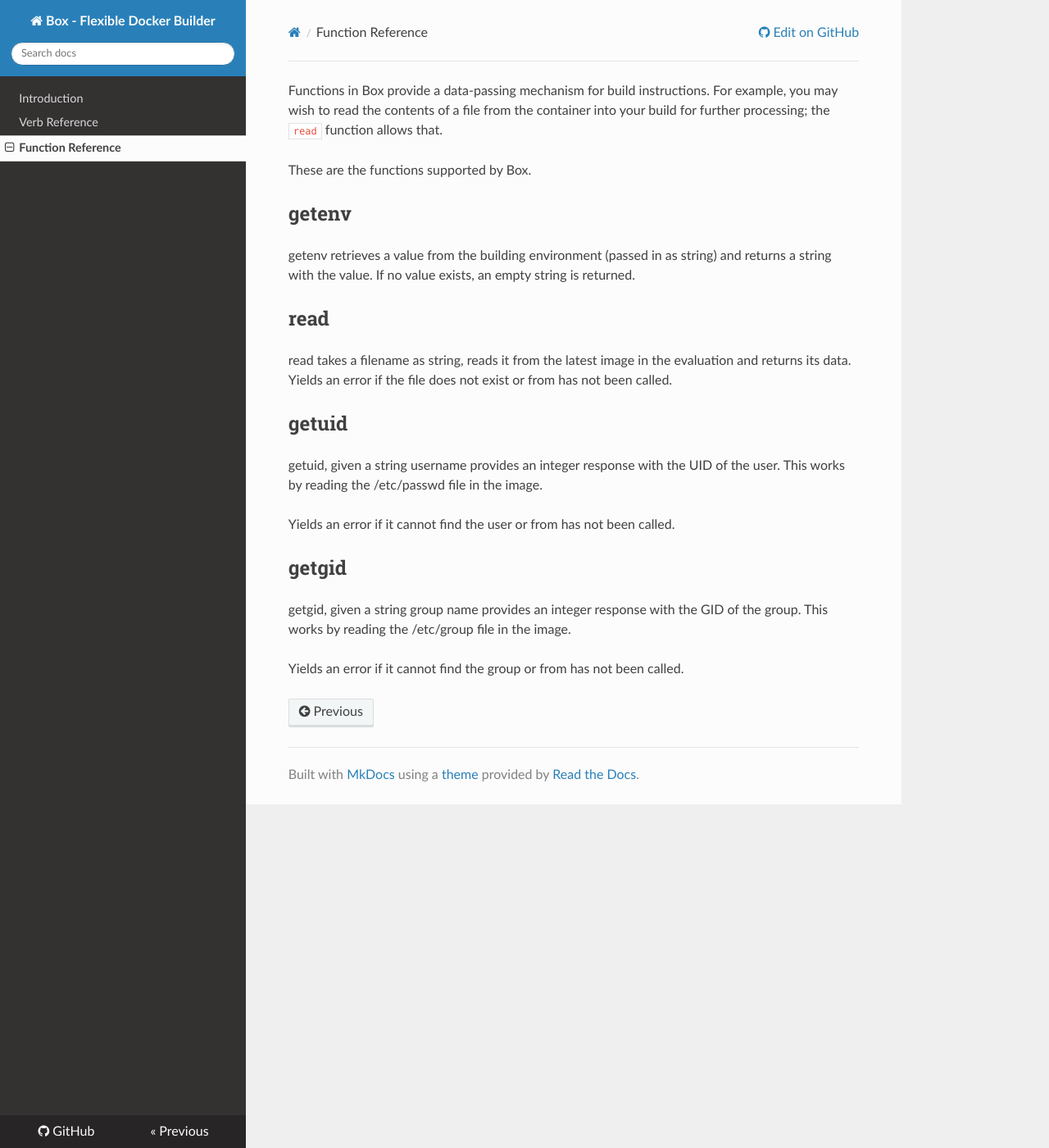
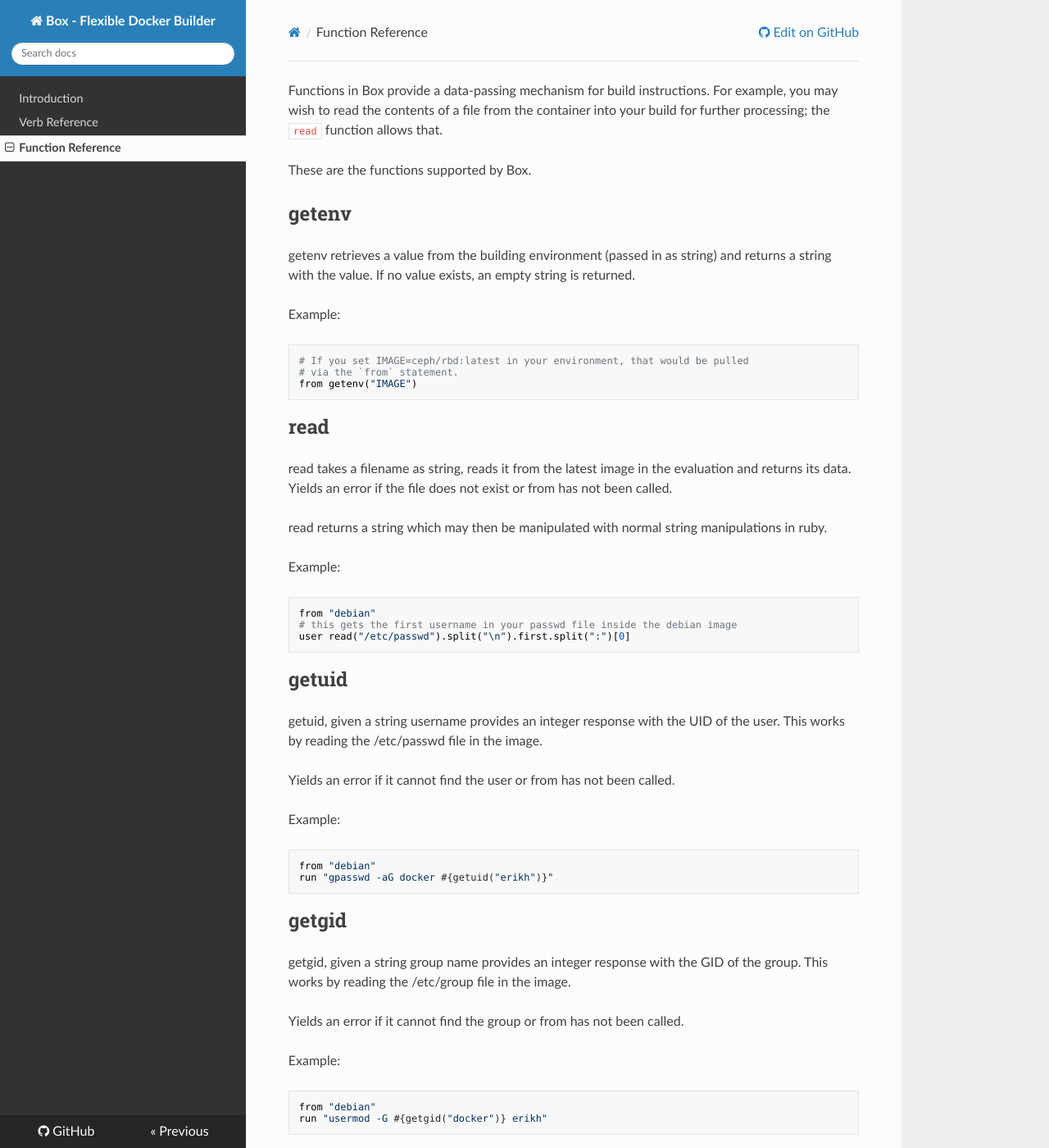
Before and after one commit to box-builder/box, an MkDocs documentation site: the page built from docs/functions.md, in a window 1280 px wide and 1400 px high. Shown: the whole window at 82% size. Built offline with MkDocs 1.6.1, drawn with Linux system fonts in a browser that asks for light colours; nearby versions of some CDN libraries; old or Windows-style settings are respelled for this version of MkDocs.

Commit message:
examples for functions
Signed-off-by: Erik Hollensbe <github@hollensbe.org>

````diff
--- a/docs/functions.md
+++ b/docs/functions.md
@@ -10,11 +10,30 @@ getenv retrieves a value from the building environment (passed in as string)
 and returns a string with the value. If no value exists, an empty string is
 returned.
 
+Example:
+
+```ruby
+# If you set IMAGE=ceph/rbd:latest in your environment, that would be pulled
+# via the `from` statement.
+from getenv("IMAGE")
+```
+
 ## read
 
 read takes a filename as string, reads it from the latest image in the
 evaluation and returns its data. Yields an error if the file does not exist
 or from has not been called.
+
+read returns a string which may then be manipulated with normal string
+manipulations in ruby.
+
+Example:
+
+```ruby
+from "debian"
+# this gets the first username in your passwd file inside the debian image
+user read("/etc/passwd").split("\n").first.split(":")[0]
+```
 
 ## getuid
 
@@ -23,9 +42,23 @@ the user. This works by reading the /etc/passwd file in the image.
 
 Yields an error if it cannot find the user or from has not been called.
 
+Example:
+
+```ruby
+from "debian"
+run "gpasswd -aG docker #{getuid("erikh")}"
+```
+
 ## getgid
 
 getgid, given a string group name provides an integer response with the GID
 of the group. This works by reading the /etc/group file in the image.
 
 Yields an error if it cannot find the group or from has not been called.
+
+Example:
+
+```ruby
+from "debian"
+run "usermod -G #{getgid("docker")} erikh"
+```
````
